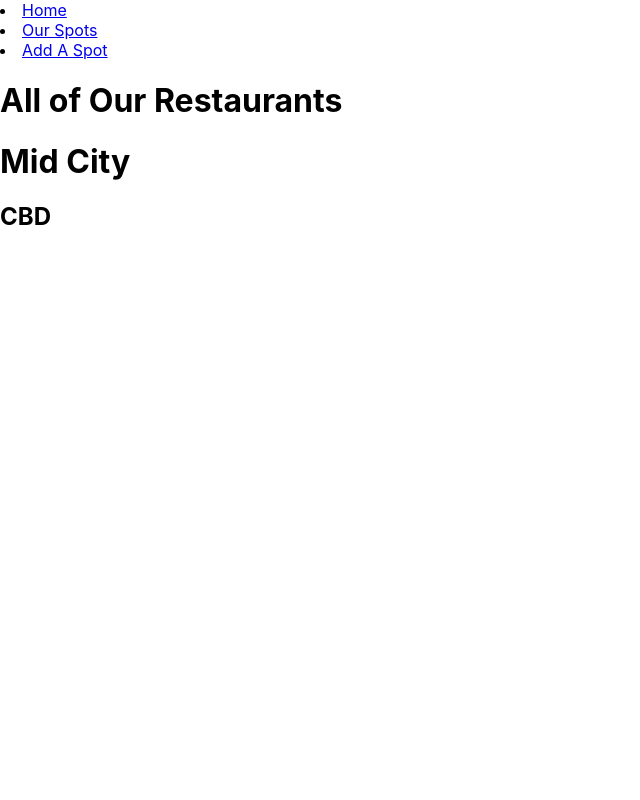
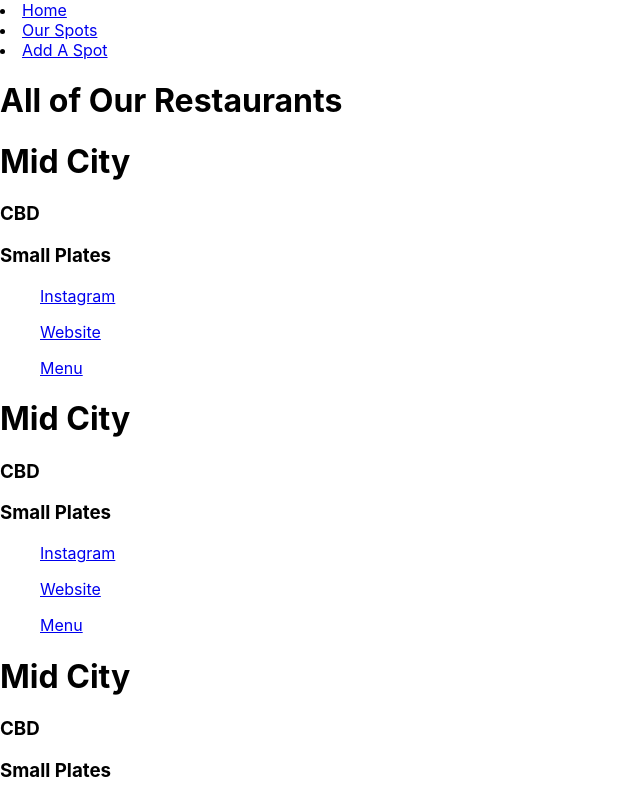
Before and after one commit to HannahChristmas/cincy-eats-react-phase-2, a React (Create React App) app: page /restaurants in a window 1280 px wide. Shown: the top 800 px of the page, without its empty margins (0-640 px from the left). Built offline with nearby package versions, Linux system fonts and the light colour scheme; data requests are answered from the project's data file.

Commit message:
Restaurant Card Filled Out
Fill out restaurant card with relevant details

```diff
--- a/db.json
+++ b/db.json
@@ -1,10 +1,58 @@
 {
     "restaurants": [
-        {"id": 1},
-        {"name": "Mid City"},
-        {"neighborhood": "CBD"},
-        {"cuisine": "Small Plates"},
-        {"instagram": "https://www.instagram.com/midcitycinti/?hl=en"},
-        {"menu": "https://www.midcitycinti.com/"}
+        {
+            "id": 1,
+            "name": "Mid City",
+            "neighborhood": "CBD",
+            "cuisine": "Small Plates",
+            "instagram": "https://www.instagram.com/midcitycinti/?hl=en",
+            "website": "https://www.midcitycinti.com/",
+            "menu": "https://www.midcitycinti.com/menu"
+        },
+        {
+            "id": 1,
+            "name": "Mid City",
+            "neighborhood": "CBD",
+            "cuisine": "Small Plates",
+            "instagram": "https://www.instagram.com/midcitycinti/?hl=en",
+            "website": "https://www.midcitycinti.com/",
+            "menu": "https://www.midcitycinti.com/menu"
+        },
+        {
+            "id": 1,
+            "name": "Mid City",
+            "neighborhood": "CBD",
+            "cuisine": "Small Plates",
+            "instagram": "https://www.instagram.com/midcitycinti/?hl=en",
+            "website": "https://www.midcitycinti.com/",
+            "menu": "https://www.midcitycinti.com/menu"
+        },
+        {
+            "id": 1,
+            "name": "Mid City",
+            "neighborhood": "CBD",
+            "cuisine": "Small Plates",
+            "instagram": "https://www.instagram.com/midcitycinti/?hl=en",
+            "website": "https://www.midcitycinti.com/",
+            "menu": "https://www.midcitycinti.com/menu"
+        },
+        {
+            "id": 1,
+            "name": "Mid City",
+            "neighborhood": "CBD",
+            "cuisine": "Small Plates",
+            "instagram": "https://www.instagram.com/midcitycinti/?hl=en",
+            "website": "https://www.midcitycinti.com/",
+            "menu": "https://www.midcitycinti.com/menu"
+        },
+        {
+            "id": 1,
+            "name": "Mid City",
+            "neighborhood": "CBD",
+            "cuisine": "Small Plates",
+            "instagram": "https://www.instagram.com/midcitycinti/?hl=en",
+            "website": "https://www.midcitycinti.com/",
+            "menu": "https://www.midcitycinti.com/menu"
+        }
     ]
 }
--- a/src/components/RestaurantCard.js
+++ b/src/components/RestaurantCard.js
@@ -5,7 +5,11 @@ function RestaurantCard({restaurant}){
     return(
         <div>
             <h1>{restaurant.name}</h1>
-            <h2>{restaurant.neighborhood}</h2>
+            <h3>{restaurant.neighborhood}</h3>
+            <h3>{restaurant.cuisine}</h3>
+            <ul><a href={restaurant.instagram}>Instagram</a></ul>
+            <ul><a href={restaurant.website}>Website</a></ul>
+            <ul><a href={restaurant.menu}>Menu</a></ul>
         </div>
     )
 }
```
